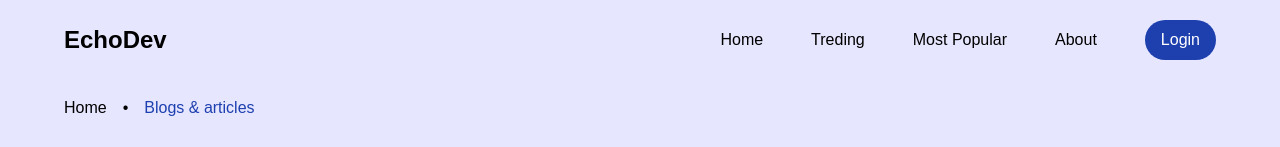
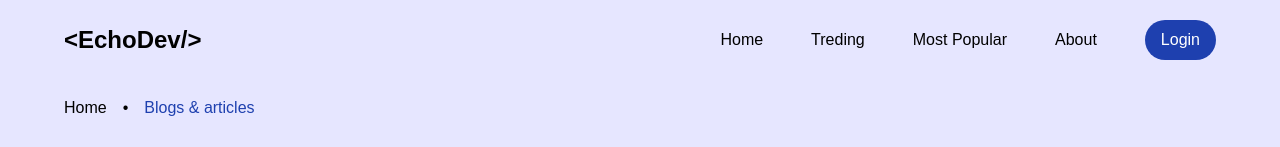
Before and after one commit to beeleza/EchoDev, a React (Vite) app: page / in a window 1280 px wide. Shown: the top 147 px of the page. Built offline with nearby package versions, Linux system fonts and the light colour scheme; no server answers.

Commit message:
logo adjustment

```diff
--- a/src/components/Navbar.jsx
+++ b/src/components/Navbar.jsx
@@ -7,6 +7,8 @@ import { Link } from "react-router";
 const Navbar = () => {
     const [open, setOpen] = useState(false);
 
+    const logoTitle = "<EchoDev/>";
+
     const handClose = () => setOpen(false);
 
     return(
@@ -14,7 +16,7 @@ const Navbar = () => {
             {/* LOGO */}
             <Link to="/" className="flex items-center ga-4 text-2xl font-bold">
                 {/* <img src="/logo.png" className="w-8 h-8" alt="logo" /> */}
-                <span>EchoDev</span>
+                <span>{logoTitle}</span>
             </Link>
 
             {/* MOBILE MENU */}
```
